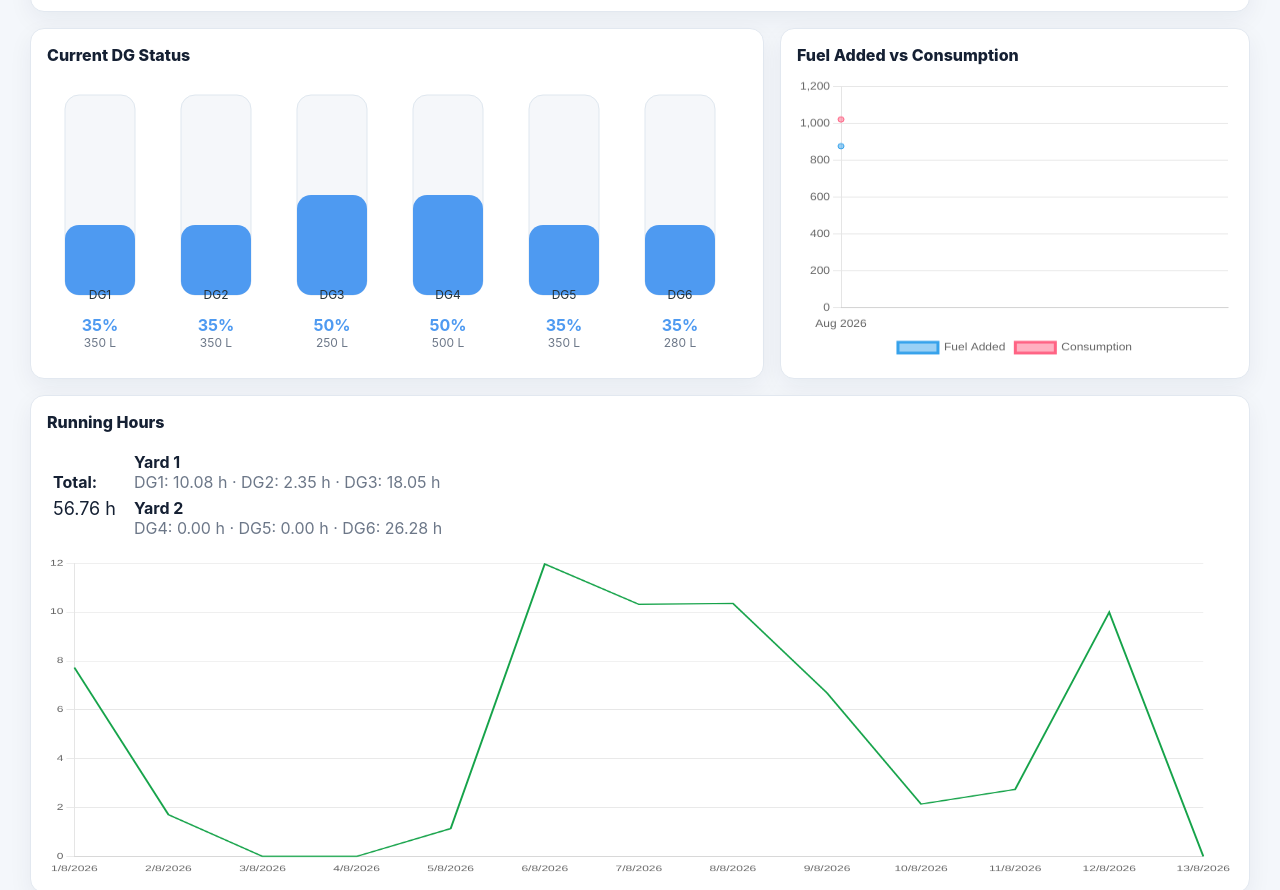
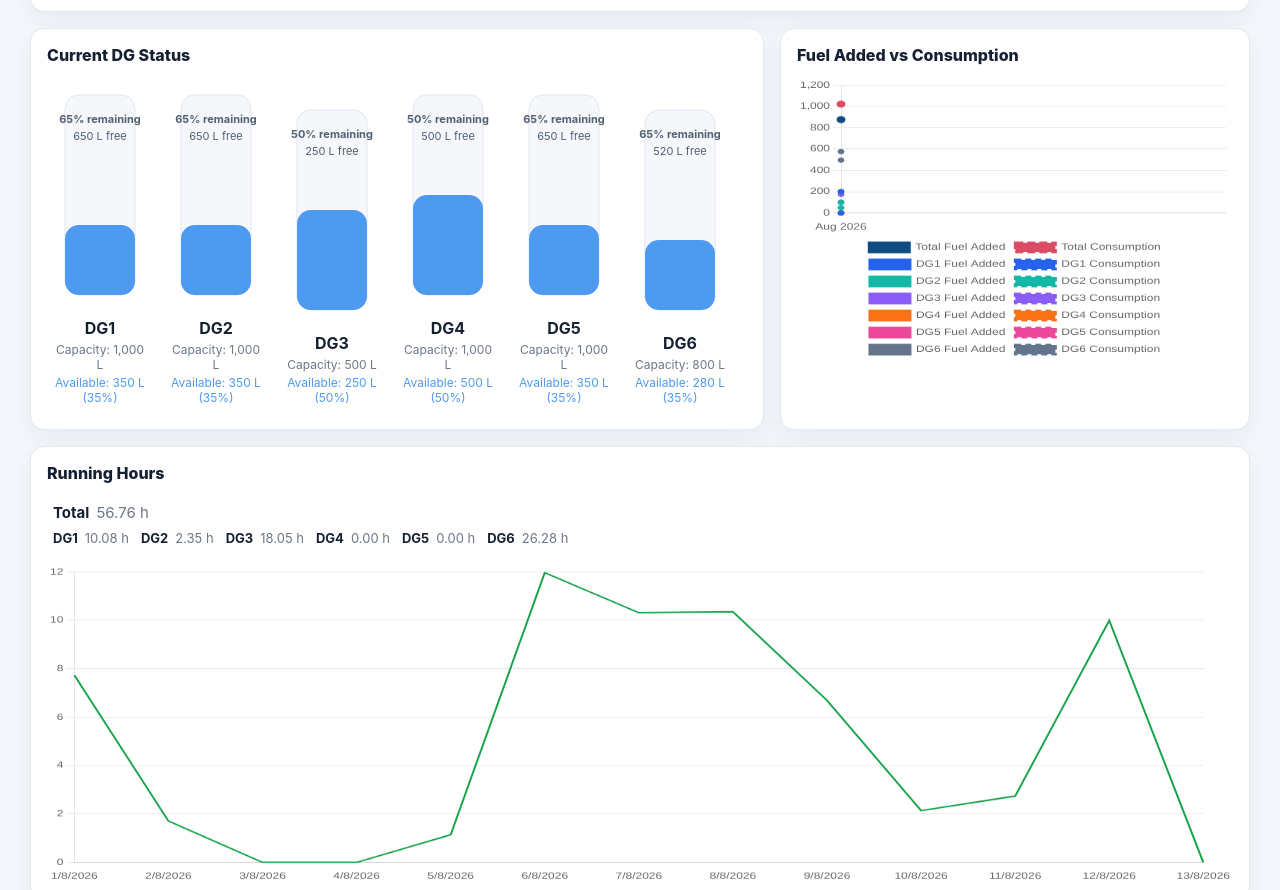
Before and after one commit to Godrej-Park-Retreat/DG-Dashboard, a plain HTML site: page site/index.html in a window 1280 px wide. Shown: the part 616-1506 px from the top of the page. Drawn offline with nearby package versions, Linux system fonts and the light colour scheme.

Commit message:
Refinements

```diff
--- a/site/app.js
+++ b/site/app.js
@@ -105,7 +105,7 @@ function renderRuntimeSummary(rows) {
   const yard2 = ['DG4','DG5','DG6'];
   const fmt = (v) => `${Number(v||0).toLocaleString('en-IN', { maximumFractionDigits: 2, minimumFractionDigits: 2 })} h`;
   const total = Object.values(byDg).reduce((s,v)=>s+v,0);
-  const html = `
+  const legacyHtml = `
     <div style="display:flex;gap:18px;align-items:center;">
       <div><strong>Total:</strong><div style="font-size:18px;margin-top:6px">${fmt(total)}</div></div>
       <div style="flex:1">
@@ -117,6 +117,10 @@ function renderRuntimeSummary(rows) {
       </div>
     </div>
   `;
+  const html = `<div class="runtime-lines">
+    <div class="runtime-line total"><strong>Total</strong><span>${fmt(total)}</span></div>
+    ${DATA.dgs.map(dgName => `<div class="runtime-line"><strong>${dgName}</strong><span>${fmt(byDg[dgName])}</span></div>`).join('')}
+  </div>`;
   const el = document.getElementById('runtimeSummary');
   if (el) el.innerHTML = html;
 }
@@ -132,6 +136,10 @@ function makeChart(id, config) {
 }
 
 const common = { responsive:true, maintainAspectRatio:false, plugins:{ legend:{ display:false } }, scales:{ x:{ grid:{ display:false } }, y:{ beginAtZero:true } } };
+const DG_SERIES_COLORS = {
+  DG1: '#2563eb', DG2: '#14b8a6', DG3: '#8b5cf6',
+  DG4: '#f97316', DG5: '#ec4899', DG6: '#64748b'
+};
 
 function renderCharts(rows) {
   const { month, dg } = selected();
@@ -165,28 +173,30 @@ function renderCharts(rows) {
       options: { ...common, plugins: { legend: { display: false } }, elements: { line: { tension: 0, borderWidth: 2, borderColor: '#16a34a' }, point: { radius: 0 } }, scales: { x: { grid: { display: false } }, y: { beginAtZero: true } } }
     });
   }
-  makeChart('fuelChart', { type:'line', data:{ labels:labels, datasets:[{label:'Fuel Added',data:added,tension:.25},{label:'Consumption',data:consumption,tension:.25}] }, options:{...common, plugins:{legend:{display:true,position:'bottom'}}} });
+  const fuelSeries = DATA.dgs
+    .filter(dgName => dg === 'ALL' || dgName === dg)
+    .flatMap(dgName => {
+      const color = DG_SERIES_COLORS[dgName];
+      const values = key => monthKeys.map(m => chartRows
+        .filter(r => r.month === m && r.dg === dgName)
+        .reduce((sum, r) => sum + Number(r[key] || 0), 0));
+      return [
+        { label: `${dgName} Fuel Added`, data: values('fuel_added'), borderColor: color, backgroundColor: color, tension: .25 },
+        { label: `${dgName} Consumption`, data: values('consumption'), borderColor: color, backgroundColor: color, borderDash: [6, 4], tension: .25 }
+      ];
+    });
+  makeChart('fuelChart', {
+    type: 'line',
+    data: { labels, datasets: [
+      { label: 'Total Fuel Added', data: added, borderColor: '#0f4c81', backgroundColor: '#0f4c81', borderWidth: 3, tension: .25 },
+      { label: 'Total Consumption', data: consumption, borderColor: '#dc4c64', backgroundColor: '#dc4c64', borderWidth: 3, borderDash: [8, 4], tension: .25 },
+      ...fuelSeries
+    ] },
+    options: { ...common, plugins: { legend: { display: true, position: 'bottom' } } }
+  });
   makeChart('efficiencyChart', { type:'line', data:{ labels:labels, datasets:[{label:'L/hr',data:lph,tension:.25,fill:false}] }, options:{...common, plugins:{legend:{display:false}}} });
 
   const current = currentForSelection();
-  const statusLabels = current.map(r => r.dg);
-  // Determine capacities and filled/remaining
-  const capacities = current.map(r => Number((DATA.capacities && DATA.capacities[r.dg]) || r.tank_capacity || 1000));
-  const filled = current.map(r => Math.max(0, Number(r.stock || 0)));
-  const remaining = capacities.map((c, i) => Math.max(0, c - filled[i]));
-  const maxCapacity = Math.max(...capacities, 1000);
-
-  // color per DG based on percent thresholds
-  const colors = filled.map((v, i) => {
-    const pct = capacities[i] ? (v / capacities[i]) * 100 : 0;
-    if (pct < 20) return '#d64545';
-    if (pct < 30) return '#f0ad4e';
-    return '#4e9af1';
-  });
-
-  const remainingColor = '#e9ecef';
-
-  // Render status tanks as SVGs instead of Chart.js bar to get a cleaner 'tank' look
   renderStatusTanks(current);
 }
 
@@ -223,20 +233,24 @@ function renderStatusTanks(current) {
     const cap = capacities[i] || 1000;
     const filled = Math.max(0, Number(r.stock || 0));
     const pct = Math.min(100, cap ? Math.round((filled / cap) * 100) : 0);
+    const remaining = Math.max(0, cap - filled);
+    const remainingPct = Math.max(0, 100 - pct);
     const color = pct < 20 ? '#d64545' : (pct < 30 ? '#f0ad4e' : '#4e9af1');
 
-    const width = 90, height = 220, radius = 18;
+    const width = 90, height = 220;
     const filledHeight = Math.round((pct / 100) * (height - 20));
     const svg = `
       <div class="tank-wrap" style="width:${width}px; text-align:center; margin-right:14px">
         <svg width="${width}" height="${height}" viewBox="0 0 ${width} ${height}" xmlns="http://www.w3.org/2000/svg">
           <rect x="10" y="10" width="${width-20}" height="${height-20}" rx="14" ry="14" fill="#f5f7fa" stroke="#dfe7ef" />
           <rect x="10" y="${10 + (height-20 - filledHeight)}" width="${width-20}" height="${filledHeight}" rx="14" ry="14" fill="${color}" />
-          <text x="${width/2}" y="${height - 6}" font-size="12" text-anchor="middle" fill="#263238">${r.dg}</text>
-          <title>${r.dg} - ${filled} L (${pct}%)\nCapacity: ${cap} L</title>
+          <text x="${width/2}" y="38" font-size="11" font-weight="700" text-anchor="middle" fill="#526174">${remainingPct}% remaining</text>
+          <text x="${width/2}" y="55" font-size="11" text-anchor="middle" fill="#526174">${num(remaining, 0)} L free</text>
+          <title>${r.dg} - Available: ${filled} L (${pct}%)\nRemaining: ${remaining} L (${remainingPct}%)\nCapacity: ${cap} L</title>
         </svg>
-        <div style="margin-top:6px;font-weight:700;color:${color}">${pct}%</div>
-        <div style="font-size:12px;color:var(--muted)">${filled} L</div>
+        <div style="margin-top:9px;font-weight:700;color:var(--text)">${r.dg}</div>
+        <div style="margin-top:4px;font-size:12px;color:var(--muted)">Capacity: ${num(cap, 0)} L</div>
+        <div style="margin-top:3px;font-size:12px;color:${color}">Available: ${num(filled, 0)} L (${pct}%)</div>
       </div>`;
     container.insertAdjacentHTML('beforeend', svg);
   });
--- a/site/styles.css
+++ b/site/styles.css
@@ -69,5 +69,9 @@ th { background:#fafbfd; color:var(--muted); font-size:11px; text-transform:uppe
 
 /* Runtime summary */
 #runtimeSummary { padding:8px 6px; background:transparent; }
+.runtime-lines { display:flex; flex-wrap:wrap; gap:8px 12px; }
+.runtime-line { display:flex; align-items:baseline; gap:7px; color:var(--muted); font-size:13px; }
+.runtime-line strong { color:var(--text); }
+.runtime-line.total { width:100%; font-size:15px; }
 
 @media (max-width: 800px) { .status-tanks { overflow:auto; } .tank-wrap { margin-right:10px; } }
```
